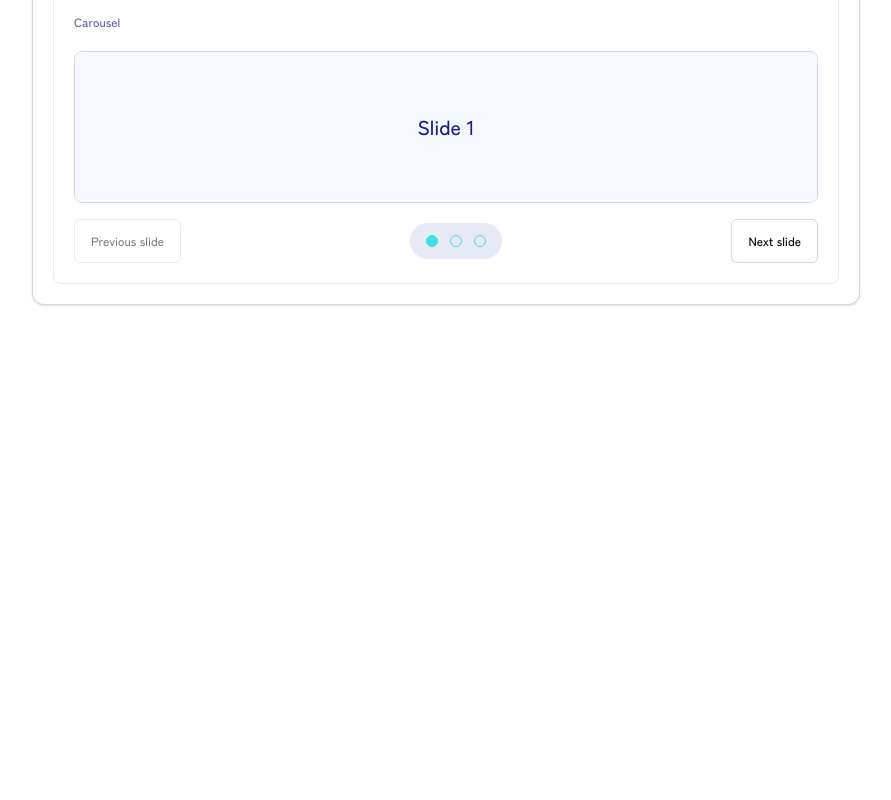
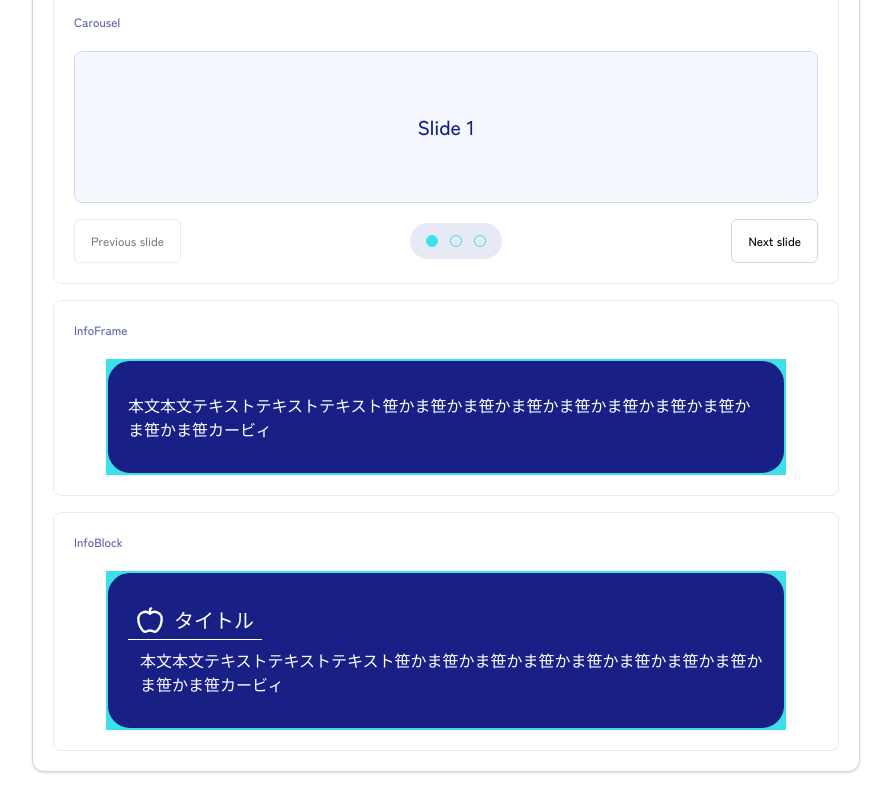
Before and after one commit to NUTFes/45th-homepage, a Next.js app: page /dev/common in a window 1280 px wide. Shown: the part 337-1137 px from the top of the page, without its empty margins (336-1227 px from the left). Before the commit the page ends 800 px from the top, so only its background shows below. Built offline with nearby package versions, Linux system fonts and the light colour scheme; a web font is replaced by a local one; what tailwindcss-react-aria-components would draw is missing.

Commit message:
feat:Devページにフレームを追加

```diff
--- a/src/app/(frontend)/(dev)/dev/common/page.tsx
+++ b/src/app/(frontend)/(dev)/dev/common/page.tsx
@@ -7,6 +7,8 @@ import {
   CarouselSlide,
   CarouselViewport,
 } from "@/components/ui/carousel";
+import InfoFrame from "@/components/ui/Frame/InfoFrame";
+import InfoBlock from "@/components/ui/Frame/InfoBlock";
 
 import { DevPageContainer } from "../_components/DevPageContainer";
 import { DevPanel } from "../_components/DevPanel";
@@ -46,6 +48,17 @@ export default function DevCommonComponentsPage() {
             </div>
           </CarouselRoot>
         </DevPanel>
+
+        <DevPanel title="InfoFrame">
+          <InfoFrame>本文本文テキストテキストテキスト笹かま笹かま笹かま笹かま笹かま笹かま笹かま笹かま笹かま笹カービィ</InfoFrame>
+        </DevPanel>
+        <DevPanel title="InfoBlock">
+          <InfoFrame>
+            <InfoBlock Icon="Apple" title="タイトル">
+              本文本文テキストテキストテキスト笹かま笹かま笹かま笹かま笹かま笹かま笹かま笹かま笹かま笹カービィ
+            </InfoBlock>
+          </InfoFrame>
+        </DevPanel>
       </DevSection>
     </DevPageContainer>
   );
--- a/src/components/ui/Frame/InfoBlock.tsx
+++ b/src/components/ui/Frame/InfoBlock.tsx
@@ -10,7 +10,7 @@ export default function InfoBlock(props: { Icon: string; title:string ;children:
     return(
 
             <div className="flex flex-col gap-ss">
-                <div className="flex justify-content items-center px-ss pb-1 border-b border-white w-fit">
+                <div className="flex justify-content items-center px-ss pb-1 gap-2.5 border-b border-white w-fit">
                     {LucideIcon ? (
                     <LucideIcon size={28} />
                     ) : (
```
